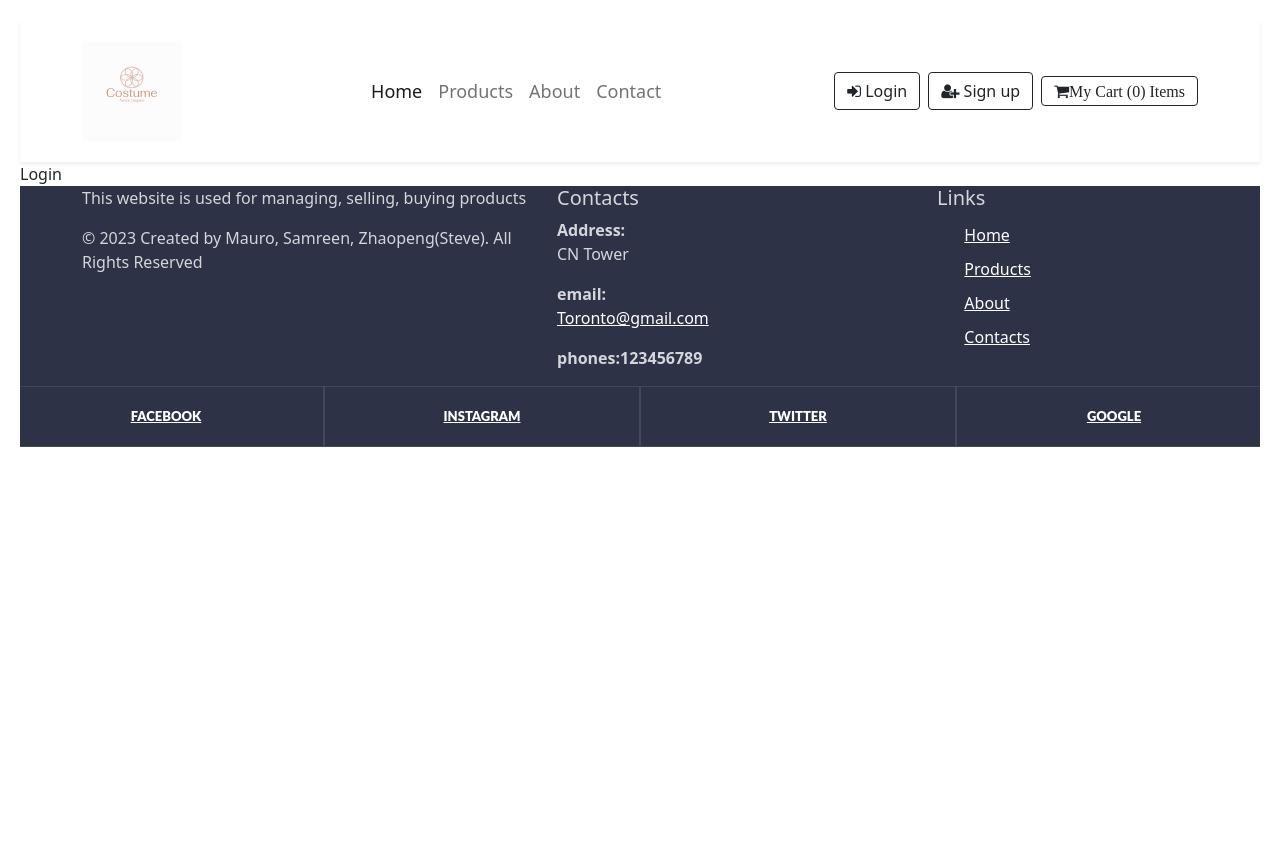
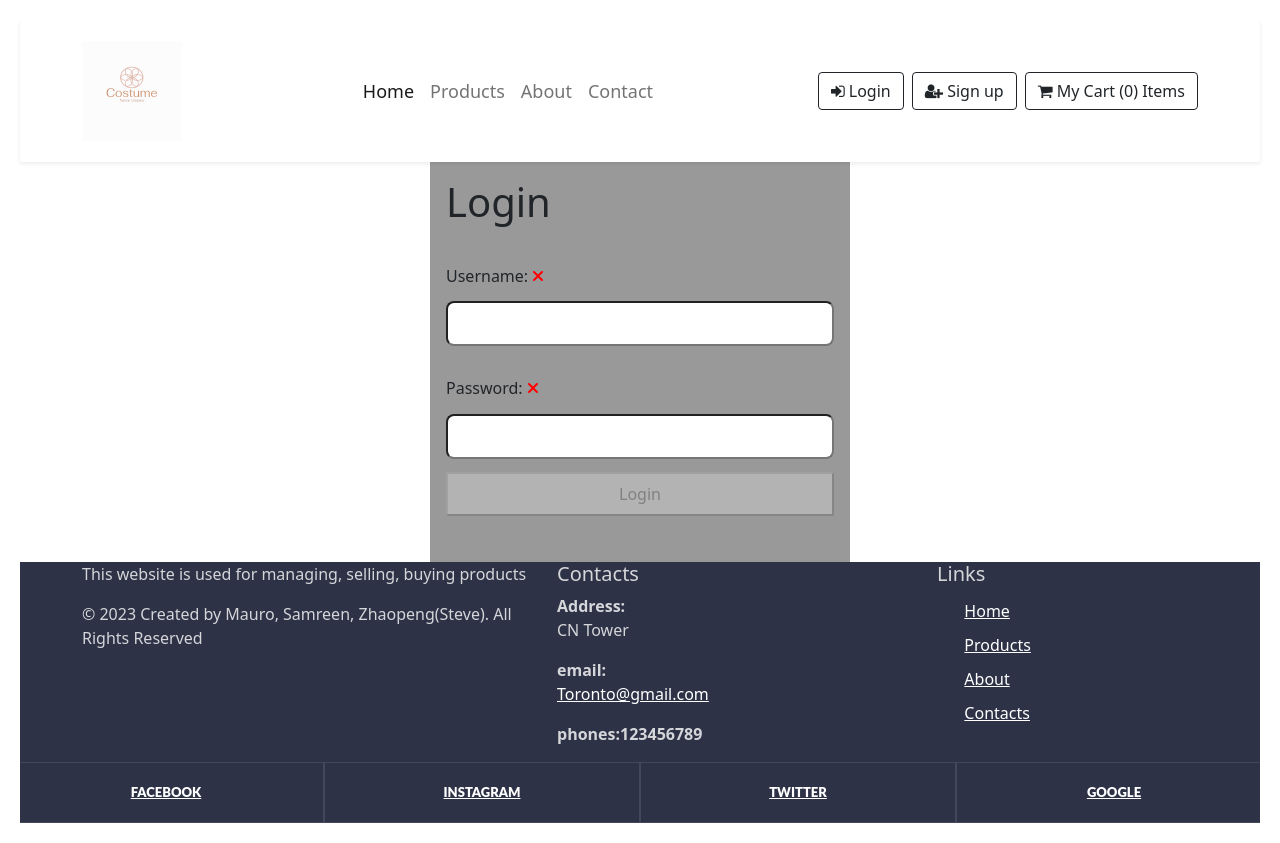
Before and after one commit to mauroapjr/ecommerce, a React (Create React App) app: page /login in a window 1280 px wide. Before the commit the page ends 800 px from the top, so only its background shows below. Built offline with nearby package versions, Linux system fonts and the light colour scheme.

Commit message:
add login form to page

```diff
--- /dev/null
+++ b/src/About.css
@@ -0,0 +1,12 @@
+.about_section {
+  background-color: rgb(243, 225, 195);
+}
+
+.about_section h1 {
+  font-size: 1.8em;
+  padding-bottom: 2em ;
+}
+
+.about_section h3 {
+  font-size: 1.3em;
+}
--- a/src/component/About.jsx
+++ b/src/component/About.jsx
@@ -1,8 +1,11 @@
+import '../About.css';
+
 const About = () => {
   return (
-    <section className="section">
+    <section className="about_section" >
       <h1>About Us</h1>
-      <h3>Welcome to our company! The number 1 stop to try on anything before you buy! From now on, we are going to help you to first love what you buy!</h3>
+      <h5>Welcome to our company! The number 1 stop to try on anything before you buy!
+        From now on, we are going to help you to first love what you buy!</h5>
     </section>
   );
 };
--- a/src/component/Login.jsx
+++ b/src/component/Login.jsx
@@ -1,9 +1,149 @@
-import React from 'react'
+import { useRef, useEffect, useState } from "react";
+import {
+  faCheck,
+  faTimes,
+  faInfoCircle,
+} from "@fortawesome/free-solid-svg-icons";
+import { FontAwesomeIcon } from "@fortawesome/react-fontawesome";
+import { Link } from "react-router-dom";
+import React from "react";
+import axios from "axios";
 
 function Login() {
+  const userRef = useRef();
+  const errRef = useRef();
+
+  const [user, setUser] = useState("");
+  const [validName, setValidName] = useState(false);
+  const [userFocus, setUserFocus] = useState(false);
+
+  const [pwd, setPwd] = useState("");
+  const [validPwd, setValidPwd] = useState(false);
+  const [pwdFocus, setPwdFocus] = useState(false);
+
+  const [matchPwd, setMatchPwd] = useState("");
+  const [validMatch, setValidMatch] = useState(false);
+  const [matchFocus, setMatchFocus] = useState(false);
+
+  const [errMsg, setErrMsg] = useState("");
+  const [success, setSuccess] = useState(false);
+
+  const handleSubmit = async (e) => {};
+
   return (
-    <div>Login</div>
-  )
+    <section>
+      <p
+        ref={errRef}
+        className={errMsg ? "errmsg" : "offscreen"}
+        aria-live="assertive"
+      >
+        {errMsg}
+      </p>
+
+      <h1>Login</h1>
+      <form onSubmit={handleSubmit}>
+        <label htmlFor="username">
+          Username:{" "}
+          {validName ? (
+            <FontAwesomeIcon
+              icon={faCheck}
+              className="valid"
+              style={{ color: "limegreen" }}
+            />
+          ) : (
+            <FontAwesomeIcon
+              icon={faTimes}
+              className="invalid"
+              style={{ color: "red" }}
+            />
+          )}
+        </label>
+        <input
+          type="text"
+          id="username"
+          ref={userRef}
+          autoComplete="off"
+          onChange={(e) => setUser(e.target.value)}
+          value={user}
+          required
+          aria-invalid={validName ? "false" : "true"}
+          aria-describedby="uidnote"
+          onFocus={() => setUserFocus(true)}
+          onBlur={() => setUserFocus(false)}
+        />
+
+        <p
+          id="uidnote"
+          className={
+            userFocus && user && !validName ? "instructions" : "offscreen"
+          }
+        >
+          <FontAwesomeIcon icon={faInfoCircle} /> 4 to 24 characters.
+          <br />
+          Must begin with a letter.
+          <br />
+          Letters, numbers, underscores, hyphens allowed.
+        </p>
+
+        <label htmlFor="password">
+          Password:{" "}
+          {validPwd ? (
+            <FontAwesomeIcon
+              icon={faCheck}
+              className="valid"
+              style={{ color: "limegreen" }}
+            />
+          ) : (
+            <FontAwesomeIcon
+              icon={faTimes}
+              className="invalid"
+              style={{ color: "red" }}
+            />
+          )}
+        </label>
+        <input
+          type="password"
+          id="password"
+          onChange={(e) => setPwd(e.target.value)}
+          value={pwd}
+          required
+          aria-invalid={validPwd ? "false" : "true"}
+          aria-describedby="pwdnote"
+          onFocus={() => setPwdFocus(true)}
+          onBlur={() => setPwdFocus(false)}
+        />
+        <p
+          id="pwdnote"
+          className={pwdFocus && !validPwd ? "instructions" : "offscreen"}
+        >
+          <FontAwesomeIcon icon={faInfoCircle} /> 8 to 24 characters.
+          <br />
+          Must include uppercase and lowercase letters, a number and a special
+          character.
+          <br />
+          Allowed special characters:{" "}
+          <span aria-label="exclamation mark">!</span>{" "}
+          <span aria-label="at symbol">@</span>{" "}
+          <span aria-label="hashtag">#</span>{" "}
+          <span aria-label="dollar sign">$</span>{" "}
+          <span aria-label="percent">%</span>
+        </p>
+        <p
+          id="confirmnote"
+          className={matchFocus && !validMatch ? "instructions" : "offscreen"}
+        >
+          <FontAwesomeIcon icon={faInfoCircle} /> Must match the first password
+          input field.
+        </p>
+
+        <button
+          disabled={!validName || !validPwd || !validMatch ? true : false}
+        >
+          Login
+        </button>
+      </form>
+    </section>
+  );
 }
 
-export default Login
+export default Login;
--- a/src/component/Navbar.jsx
+++ b/src/component/Navbar.jsx
@@ -6,20 +6,22 @@ import { CartContext } from "../CartContext";
 import CartProduct from "./CartProduct";
 
 export default function Navbar() {
-
   const [show, setShow] = useState(false);
   const handleClose = () => setShow(false);
   const handleShow = () => setShow(true);
   const cart = useContext(CartContext);
-  const productsCount = cart.items.reduce((sum, product) => sum + product.quantity, 0)
+  const productsCount = cart.items.reduce(
+    (sum, product) => sum + product.quantity,
+    0
+  );
 
   return (
     <div>
       <nav className="navbar navbar-expand-lg navbar-light bg-white py-3 shadow-sm">
         <div className="container">
-        <Link to="/" className="navbar-brand">
-  <img src="../assets/store_logo.png" alt="" className="store_logo"/>
-</Link>
+          <Link to="/" className="navbar-brand">
+            <img src="../assets/store_logo.png" alt="" className="store_logo" />
+          </Link>
           {/* <Link to="/"className="navbar-brand fw-bold fs-4" href="/" src="ecommerce\public\assets\store_logo.png" >
             Store Name
           </Link> */}
@@ -37,30 +39,38 @@ export default function Navbar() {
           <div className="collapse navbar-collapse" id="navbarSupportedContent">
             <ul className="navbar-nav mx-auto mb-2 mb-lg-0">
               <li className="nav-item">
-                <Link to="/" className="nav-link active" aria-current="page">Home</Link>
+                <Link to="/" className="nav-link active" aria-current="page">
+                  Home
+                </Link>
               </li>
               <li className="nav-item">
-                <a className="nav-link" href="/products">Products</a>
+                <a className="nav-link" href="/products">
+                  Products
+                </a>
               </li>
               <li className="nav-item">
-                <a className="nav-link" href="/about">About</a>
+                <a className="nav-link" href="/about">
+                  About
+                </a>
               </li>
               <li className="nav-item">
-                <a className="nav-link" href="/contact">Contact</a>
+                <a className="nav-link" href="/contact">
+                  Contact
+                </a>
               </li>
             </ul>
             <CartProduct show={show} handleClose={handleClose} />
             <div className="buttons">
               <a href="/login" className="btn btn-outline-dark">
-              <i className="fa fa-sign-in" aria-hidden="true"></i> Login</a>
+                <i className="fa fa-sign-in" aria-hidden="true"></i> Login
+              </a>
               <a href="/signup" className="btn btn-outline-dark ms-2">
-              <i className="fa fa-user-plus" aria-hidden="true"></i> Sign up</a>
-              <button
-                className="fa fa-shopping-cart btn btn-outline-dark ms-2"
-                aria-hidden="true"
-                onClick={handleShow}>
-                  My Cart ({productsCount}) Items
-                </button>
+                <i className="fa fa-user-plus" aria-hidden="true"></i> Sign up
+              </a>
+              <a onClick={handleShow} className="btn btn-outline-dark ms-2">
+                <i className="fa fa-shopping-cart" aria-hidden="true"></i> My
+                Cart ({productsCount}) Items
+              </a>
             </div>
           </div>
         </div>
```
Also changed, not shown: src/App.css (line endings or trailing spaces), src/index.css (line endings or trailing spaces).
